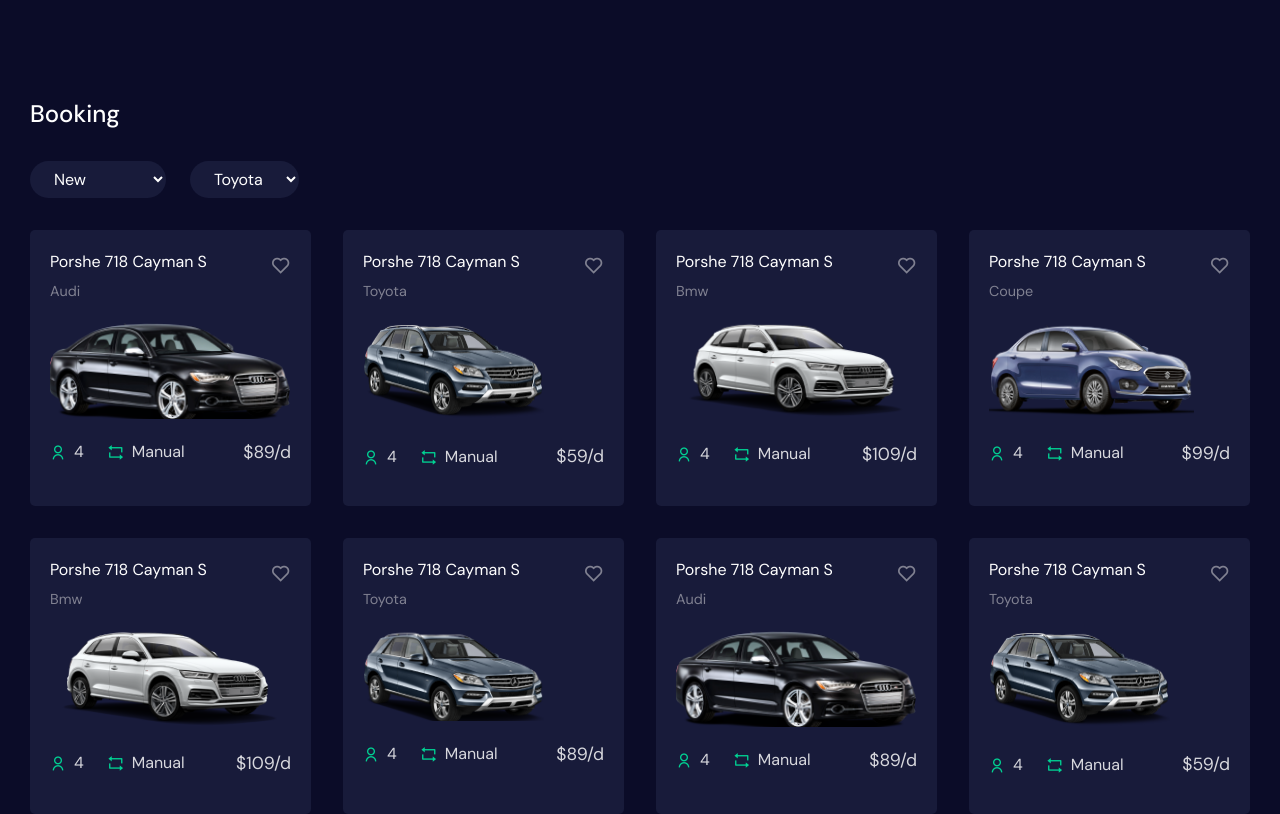
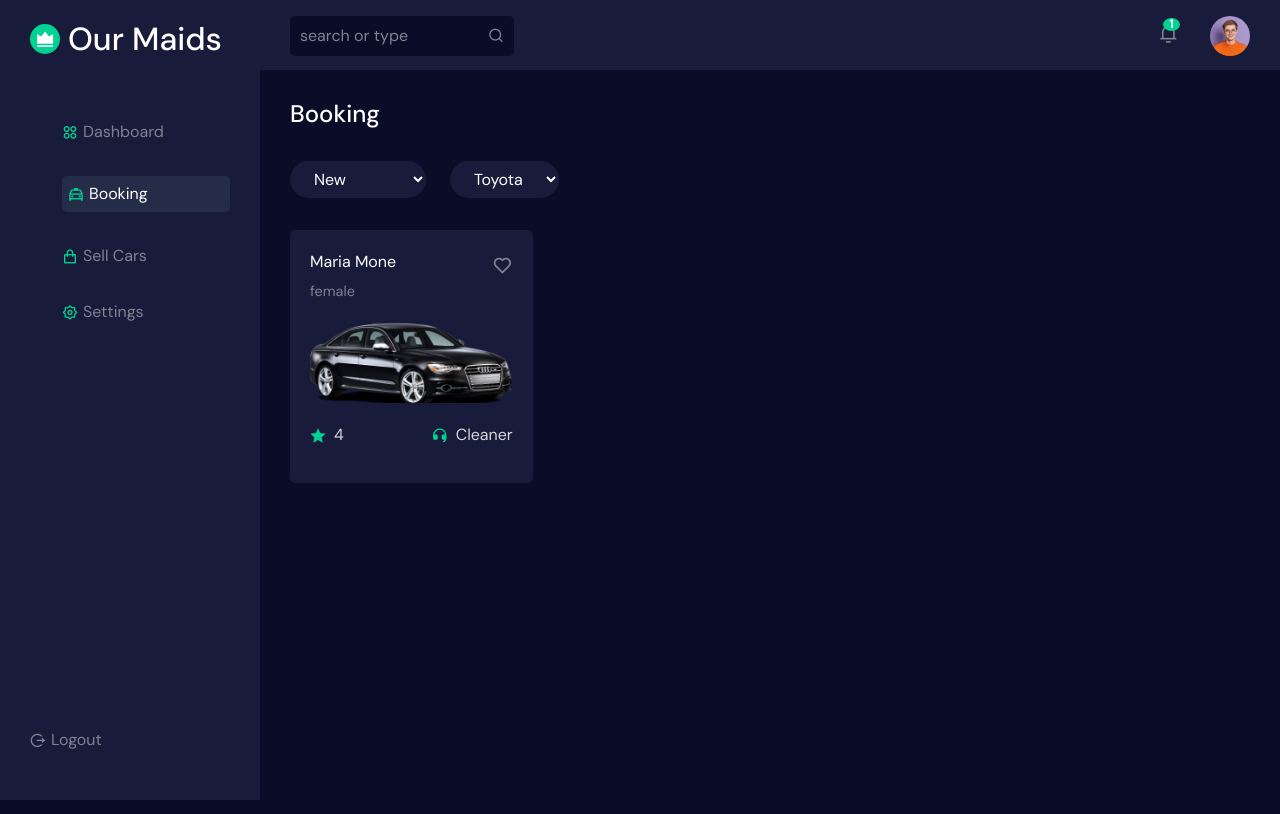
Before and after one commit to mafahla/react_is_boring, a React (Create React App) app in the folder frontend/: page /bookings in a window 1280 px wide. Shown: the top 814 px of the page. Built offline with nearby package versions, Linux system fonts and the light colour scheme.

Commit message:
bookings

```diff
--- a/frontend/src/Components/UI/MaidItem.jsx
+++ b/frontend/src/Components/UI/MaidItem.jsx
@@ -1,4 +1,5 @@
 import React from "react";
+import './UI.css'
 
 const CarItem = (props) => {
   const { category, type, rentPrice, imgUrl, carName, groupSize } = props.item;
@@ -21,15 +22,15 @@
       <div className="car__item-bottom">
         <div className="car__bottom-left">
           <p>
-            <i class="ri-user-line"></i> {groupSize}
+            <i class="ri-star-fill t"></i> {groupSize}
           </p>
           <p>
-            <i class="ri-repeat-line"></i>
+            <i class="ri-customer-service-fill"></i>
             {type}
           </p>
         </div>
 
-        <p className="car__rent">${rentPrice}/d</p>
+
       </div>
     </div>
   );
--- /dev/null
+++ b/frontend/src/Components/UI/UI.css
@@ -0,0 +1,4 @@
+.t{
+    justify-content: space-between;
+    margin-right: 0;
+}
--- a/frontend/src/Pages/Bookings/Bookings.jsx
+++ b/frontend/src/Pages/Bookings/Bookings.jsx
@@ -1,11 +1,19 @@
 import React from "react";
 import "./bookings.css";
+import Sidebar from '../../Components/SideBar/Sidebar'
+import TopNav from "../../Components/TopNav/TopNav";
 
 import carData from "../../assets/dummy-data/booking-cars";
 import CarItem from "../../Components/UI/MaidItem";
 
 const Bookings = () => {
   return (
+    <div>
+      <Sidebar />
+      <div className="main__layout">
+        <TopNav />
+
+        <div className="content">
           <div className="bookings">
             <div className="booking__wrapper">
               <h2 className="booking__title">Booking</h2>
@@ -35,6 +43,10 @@
               </div>
             </div>
           </div>
+        </div>
+      </div>
+    </div>
+
   );
 };
 
--- a/frontend/src/Pages/Bookings/bookings.css
+++ b/frontend/src/Pages/Bookings/bookings.css
@@ -38,8 +38,9 @@
   .car__item-tile {
     display: flex;
     align-items: center;
-    justify-content: space-between;
-  }
+
+justify-content: space-between;
+}
 
   .car__item-tile h3 {
     font-size: 1.3rem;
@@ -62,18 +63,21 @@
   .car__item-bottom {
     display: flex;
     align-items: center;
-    justify-content: space-between;
+
   }
 
   .car__bottom-left {
     display: flex;
     align-items: center;
-    column-gap: 1.5rem;
+    column-gap: 5.5rem;
+    /* justify-content: space-between; */
+
   }
 
   .car__bottom-left p {
     display: flex;
     align-items: center;
+    justify-content: space-between;
     column-gap: 8px;
     color: rgba(255, 255, 255, 0.829);
     font-weight: 300 !important;
@@ -81,6 +85,7 @@
 
   .car__bottom-left p i {
     color: var(--secondary-color);
+
   }
 
   .car__rent {
@@ -93,6 +98,7 @@
     grid-template-columns: repeat(4, 1fr);
     column-gap: 2rem;
     row-gap: 2rem;
+
   }
 
   .car__item-tile h3 {
--- a/frontend/src/Pages/Profile/Profile.jsx
+++ b/frontend/src/Pages/Profile/Profile.jsx
@@ -1,8 +1,17 @@
 import React from "react";
 import "./profile.css";
+import Sidebar from '../../Components/SideBar/Sidebar'
+import TopNav from "../../Components/TopNav/TopNav";
 
 const Profile = () => {
   return (
+
+    <div>
+      <Sidebar />
+      <div className="main__layout">
+        <TopNav />
+
+        <div className="content">
           <div className="settings">
             <div className="settings__wrapper">
               <h2 className="settings__title">Profile</h2>
@@ -73,6 +82,9 @@
               </div>
             </div>
           </div>
+        </div>
+      </div>
+      </div>
       );
 };
 
--- a/frontend/src/assets/dummy-data/booking-cars.js
+++ b/frontend/src/assets/dummy-data/booking-cars.js
@@ -1,92 +1,91 @@
 import car01 from "../images/car-01.png";
-import car02 from "../images/car-02.png";
-import car03 from "../images/car-03.png";
-import car04 from "../images/car-04.png";
-import car05 from "../images/car-05.png";
-import car06 from "../images/car-06.png";
+// import car02 from "../images/car-02.png";
+// import car03 from "../images/car-03.png";
+// import car04 from "../images/car-04.png";
+// import car05 from "../images/car-05.png";
+// import car06 from "../images/car-06.png";
 
 const bookingCars = [
   {
     id: "01",
-    carName: "Porshe 718 Cayman S",
-    category: "Audi",
-    type: "Manual",
+    carName: "Maria Mone",
+    category: "female",
+    type: "Cleaner",
     groupSize: 4,
-    rentPrice: 89,
     imgUrl: car01,
   },
-  {
-    id: "02",
-    carName: "Porshe 718 Cayman S",
-    category: "Toyota",
-    type: "Manual",
-    groupSize: 4,
-    rentPrice: 59,
-    imgUrl: car02,
-  },
-  {
-    id: "03",
-    carName: "Porshe 718 Cayman S",
-    category: "Bmw",
-    type: "Manual",
-    groupSize: 4,
-    rentPrice: 109,
-    imgUrl: car03,
-  },
-  {
-    id: "04",
-    carName: "Porshe 718 Cayman S",
-    category: "Coupe",
-    type: "Manual",
-    groupSize: 4,
-    rentPrice: 99,
-    imgUrl: car04,
-  },
-  {
-    id: "05",
-    carName: "Porshe 718 Cayman S",
-    category: "Bmw",
-    type: "Manual",
-    groupSize: 4,
-    rentPrice: 109,
-    imgUrl: car05,
-  },
-  {
-    id: "06",
-    carName: "Porshe 718 Cayman S",
-    category: "Toyota",
-    type: "Manual",
-    groupSize: 4,
-    rentPrice: 89,
-    imgUrl: car06,
-  },
-  {
-    id: "07",
-    carName: "Porshe 718 Cayman S",
-    category: "Audi",
-    type: "Manual",
-    groupSize: 4,
-    rentPrice: 89,
-    imgUrl: car01,
-  },
-  {
-    id: "08",
-    carName: "Porshe 718 Cayman S",
-    category: "Toyota",
-    type: "Manual",
-    groupSize: 4,
-    rentPrice: 59,
-    imgUrl: car02,
-  },
-  {
-    id: "09",
-    carName: "Porshe 718 Cayman S",
-    category: "Bmw",
-    type: "Manual",
-    groupSize: 4,
-    rentPrice: 109,
-    imgUrl: car03,
-  },
+  // {
+  //   id: "02",
+  //   carName: "Porshe 718 Cayman S",
+  //   category: "Toyota",
+  //   type: "Manual",
+  //   groupSize: 4,
+  //   rentPrice: 59,
+  //   imgUrl: car02,
+  // },
+  // {
+  //   id: "03",
+  //   carName: "Porshe 718 Cayman S",
+  //   category: "Bmw",
+  //   type: "Manual",
+  //   groupSize: 4,
+  //   rentPrice: 109,
+  //   imgUrl: car03,
+  // },
+  // {
+  //   id: "04",
+  //   carName: "Porshe 718 Cayman S",
+  //   category: "Coupe",
+  //   type: "Manual",
+  //   groupSize: 4,
+  //   rentPrice: 99,
+  //   imgUrl: car04,
+  // },
+  // {
+  //   id: "05",
+  //   carName: "Porshe 718 Cayman S",
+  //   category: "Bmw",
+  //   type: "Manual",
+  //   groupSize: 4,
+  //   rentPrice: 109,
+  //   imgUrl: car05,
+  // },
+  // {
+  //   id: "06",
+  //   carName: "Porshe 718 Cayman S",
+  //   category: "Toyota",
+  //   type: "Manual",
+  //   groupSize: 4,
+  //   rentPrice: 89,
+  //   imgUrl: car06,
+  // },
+  // {
+  //   id: "07",
+  //   carName: "Porshe 718 Cayman S",
+  //   category: "Audi",
+  //   type: "Manual",
+  //   groupSize: 4,
+  //   rentPrice: 89,
+  //   imgUrl: car01,
+  // },
+  // {
+  //   id: "08",
+  //   carName: "Porshe 718 Cayman S",
+  //   category: "Toyota",
+  //   type: "Manual",
+  //   groupSize: 4,
+  //   rentPrice: 59,
+  //   imgUrl: car02,
+  // },
+  // {
+  //   id: "09",
+  //   carName: "Porshe 718 Cayman S",
+  //   category: "Bmw",
+  //   type: "Manual",
+  //   groupSize: 4,
+  //   rentPrice: 109,
+  //   imgUrl: car03,
+  // },
 ];
 
 export default bookingCars;
```
Also changed, not shown: frontend/src/App.js (+9 -3 lines), frontend/src/Pages/DashBoard/Dashboard.jsx (indentation only). Lines whose indentation alone changed are shown as unchanged.
